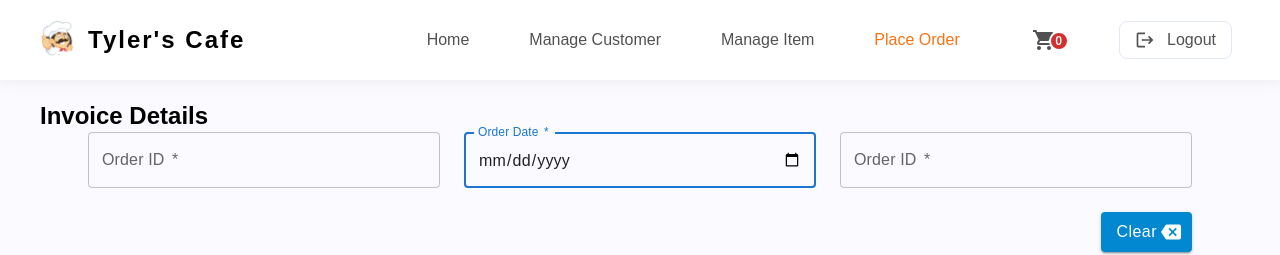
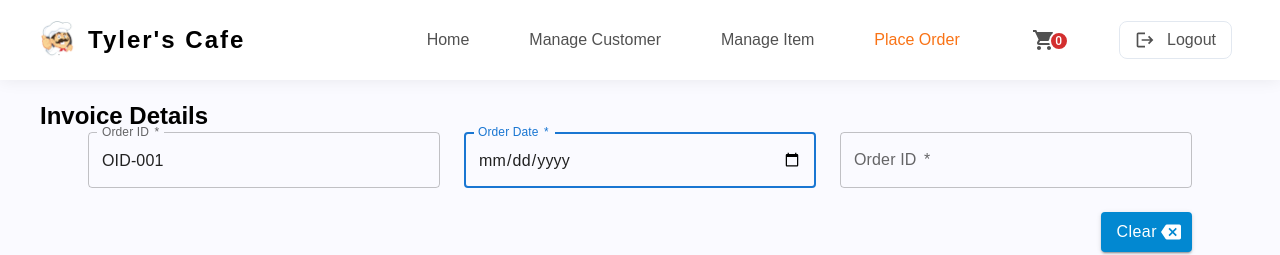
Before and after one commit to AshanSandeep06/Food-Shop-System, a React (Create React App) app in the folder frontend/: page /place_order in a window 1280 px wide. Shown: the top 255 px of the page. Built offline with nearby package versions, Linux system fonts and the light colour scheme.

Commit message:
Content Updated

```diff
--- a/frontend/src/components/Form/Form.tsx
+++ b/frontend/src/components/Form/Form.tsx
@@ -26,7 +26,9 @@ const Form = (props: FormProps) => {
             required
             defaultValue={textField.defaultValue}
             focused={textField.focused}
-            disabled={textField.disabled}
+            InputProps={{
+              readOnly: textField.readOnly,
+            }}
           />
         ))}
 
--- a/frontend/src/pages/AdminPages/PlaceOrderForm/PlaceOrderForm.tsx
+++ b/frontend/src/pages/AdminPages/PlaceOrderForm/PlaceOrderForm.tsx
@@ -18,7 +18,8 @@ const PlaceOrderForm = () => {
                 textFieldType: "text",
                 name: "orderId",
                 placeHolderText: "Order ID",
-                defaultValue: "",
+                defaultValue: "OID-001",
+                readOnly:true
               },
 
               {
--- a/frontend/src/types/TextFieldDetails.ts
+++ b/frontend/src/types/TextFieldDetails.ts
@@ -5,5 +5,5 @@ export type TextFieldDetails = {
     placeHolderText: string;
     defaultValue?: string
     focused?: boolean
-    disabled?:boolean
+    readOnly?:boolean
   };
```
